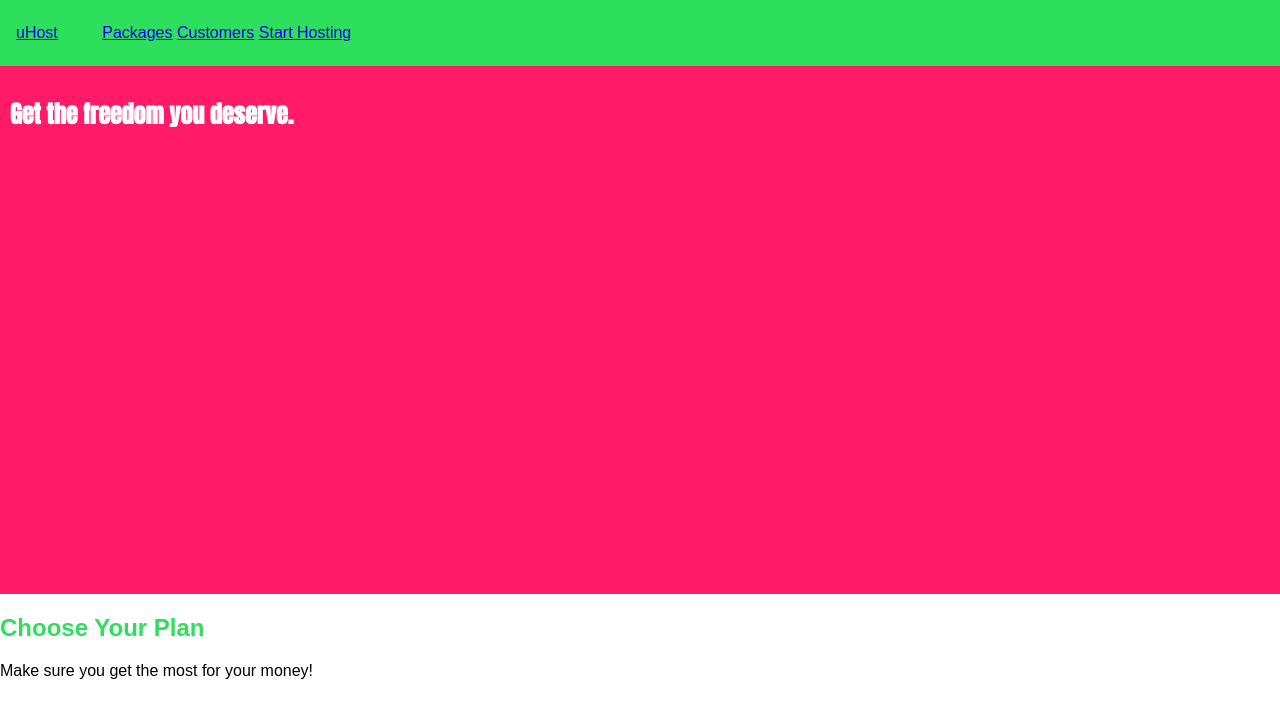
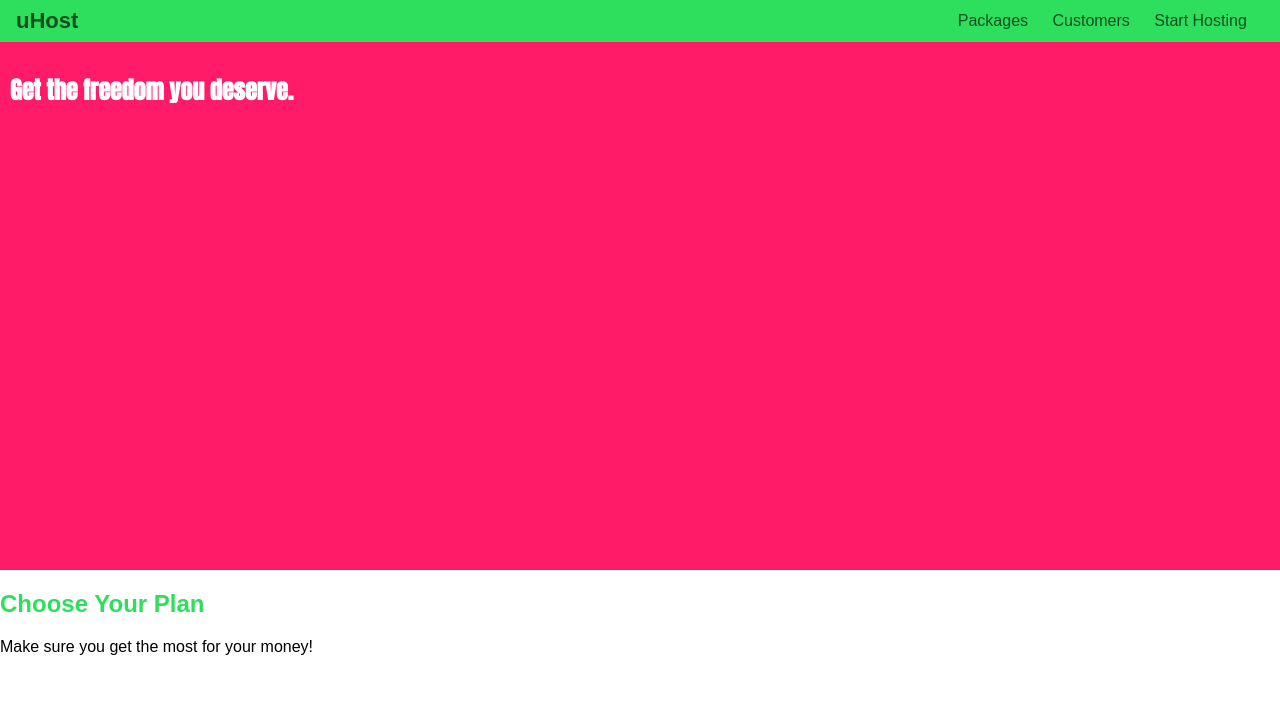
Before and after one commit to kgrzesik17/css-cert, a plain HTML site: page website1/index.html in a window 1280 px wide. Drawn offline with Linux system fonts and the light colour scheme.

Commit message:
my solution

```diff
--- a/website1/index.html
+++ b/website1/index.html
@@ -15,11 +15,10 @@
 <body>
     <header class="main-header">
         <div class="main-header-container">
-            <a href="index.html">
+            <a href="index.html" class="main-header__brand">
                 uHost
             </a>
         </div>
-
         <nav class="main-nav">
             <ul class="main-nav__items">
                 <li class="main-nav__item">
--- a/website1/main.css
+++ b/website1/main.css
@@ -31,12 +31,36 @@ body {
 
 .main-header > div {
     display: inline-block;
+    vertical-align: middle;
 }
+
+.main-header__brand {
+    color: #0e4f1f;
+    text-decoration: none;
+    font-weight: bold;
+    font-size: 22px;
+}
+
 
 .main-nav{
     display: inline-block;
+    text-align: right;
+    width: calc(100% - 74px);
+    vertical-align: middle;
+}
+
+.main-nav__items {
+    margin: 0;
+    padding: 0;
+    list-style: none;
 }
 
 .main-nav__item {
     display: inline-block;
+    margin: 0 10px;
 }
+
+.main-nav__item a{
+    text-decoration: none;
+    color: #0e4f1f;
+}
```
